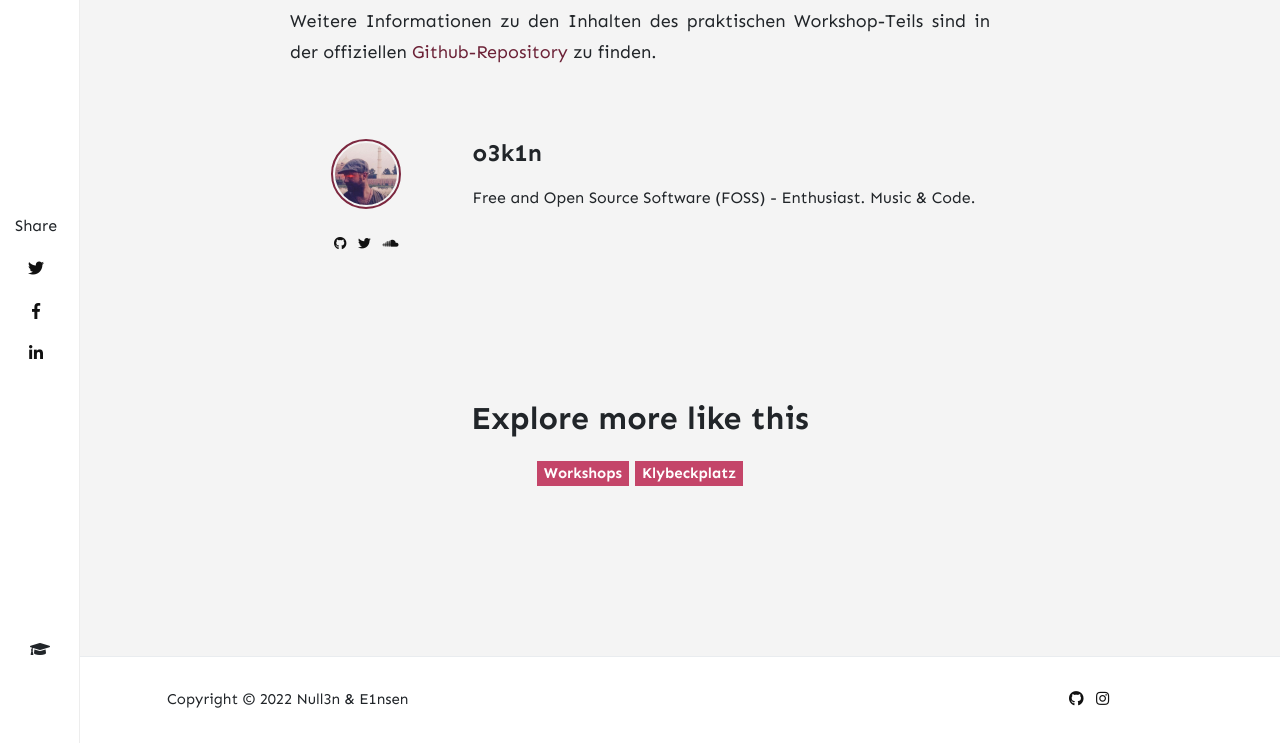
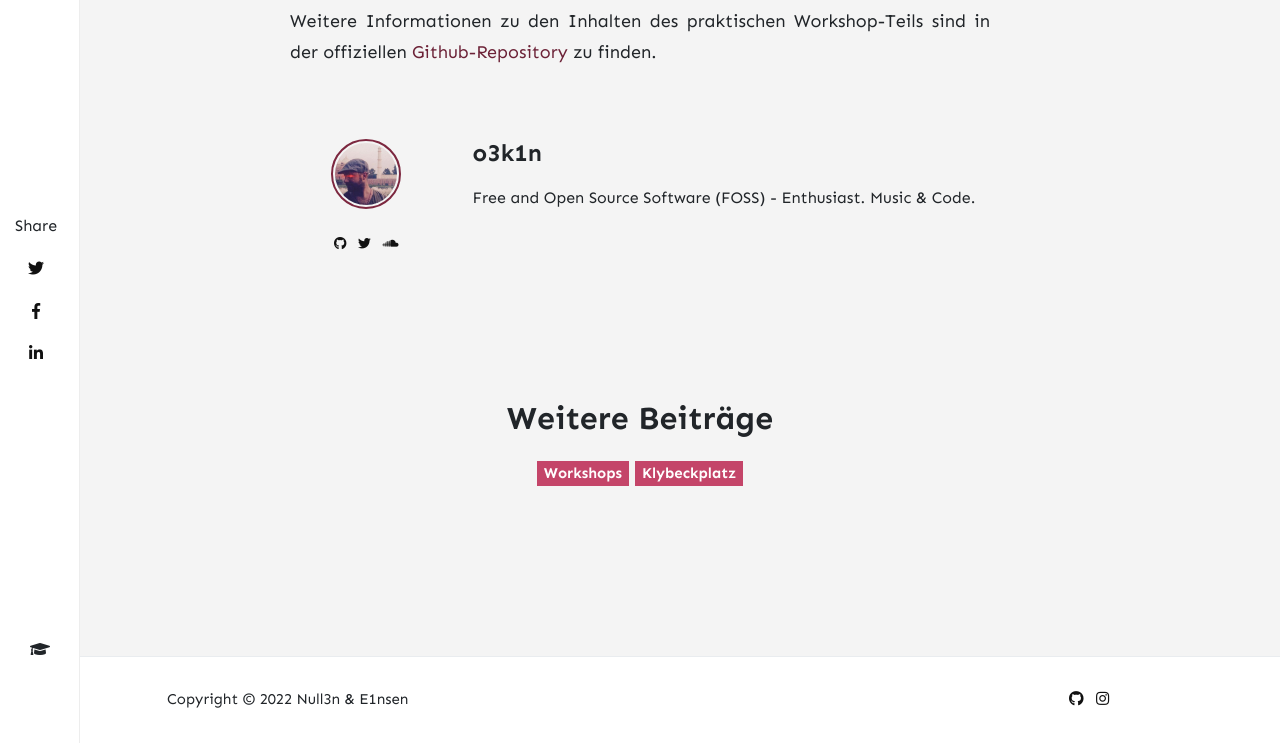
Before and after one commit to nullen-einsen/nullen-einsen.github.io, a Jekyll site: the page built from _posts/2022-08-4-workshop-am-klybeckplatz.md, in a window 1280 px wide and 900 px high, scrolled down 3870 px, cut to the strip 157-900 px from the top of the window. Built offline with Jekyll 4.4.1, drawn with Linux system fonts in a browser that asks for light colours; nearby versions of some CDN libraries; comment, search, counter and statistics services are not loaded.

Commit message:
replace explore text

```diff
--- a/_includes/related-posts.html
+++ b/_includes/related-posts.html
@@ -3,7 +3,7 @@
 <div class="{% unless page.categories == empty %} related-posts {% endunless %}">
 
     {% unless page.categories == empty %}
-    <h2 class="text-center mb-4">Explore more like this</h2>
+    <h2 class="text-center mb-4">Weitere Beiträge</h2>
     {% endunless %}
 
     <div class="d-flex justify-content-center align-items-center">
```
